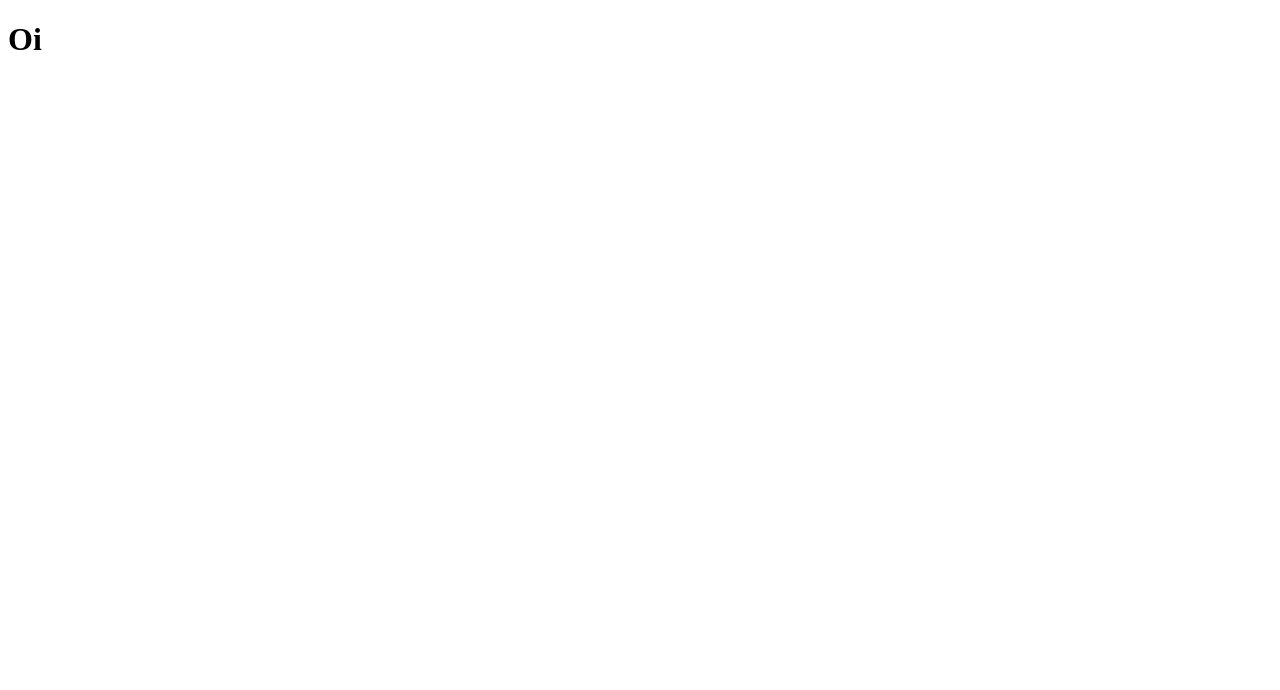
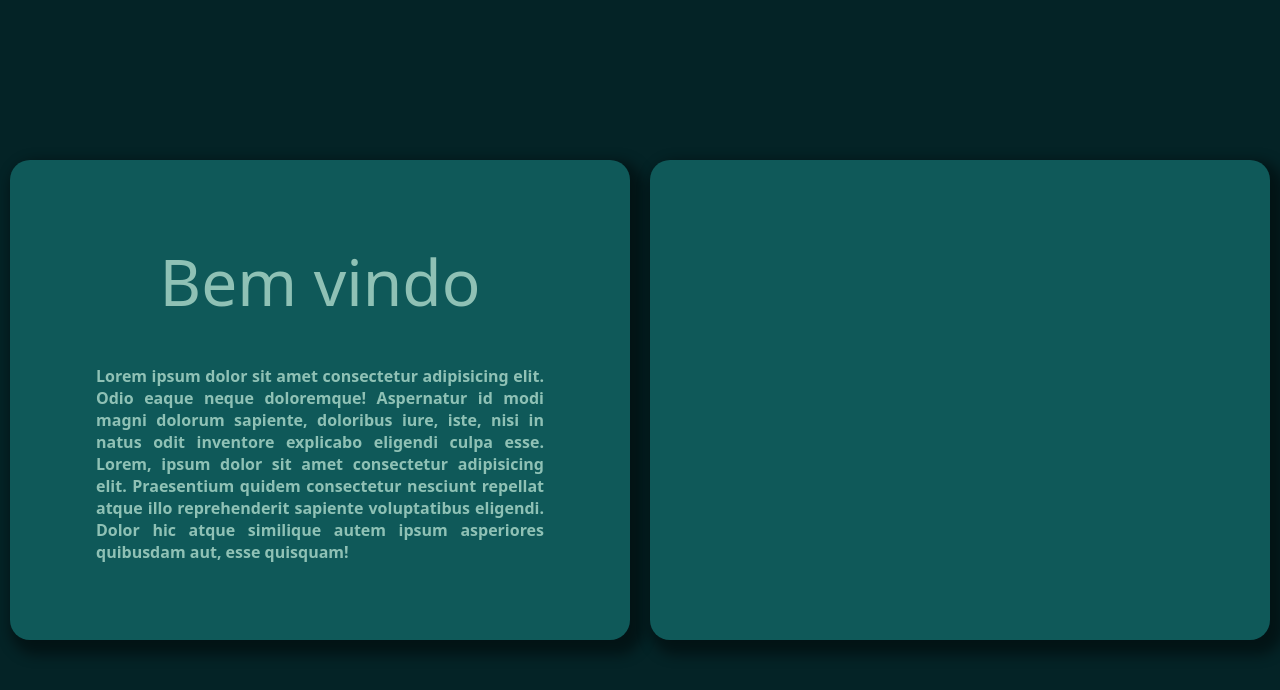
Before and after one commit to Alababir/portifolio, a plain HTML site: page index.html in a window 1280 px wide. Drawn offline with Linux system fonts and the light colour scheme.

Commit message:
Esqueleto do html e css basicão

```diff
--- a/index.html
+++ b/index.html
@@ -1,11 +1,33 @@
 <!DOCTYPE html>
-<html lang="en">
+<html lang="pt-br">
 <head>
     <meta charset="UTF-8">
     <meta name="viewport" content="width=device-width, initial-scale=1.0">
     <title>Document</title>
+    <link rel="stylesheet" href="style.css">
 </head>
 <body>
-    <h1>Oi</h1>
+    <main>
+        <header>
+
+        </header>
+
+            <div class="right">
+                <article>
+                    <h1>Bem vindo</h1>
+                </article>
+                <article>
+                    <p>
+                        Lorem ipsum dolor sit amet consectetur adipisicing elit. Odio eaque neque doloremque! Aspernatur id modi magni dolorum sapiente, doloribus iure, iste, nisi in natus odit inventore explicabo eligendi culpa esse.
+                        Lorem, ipsum dolor sit amet consectetur adipisicing elit. Praesentium quidem consectetur nesciunt repellat atque illo reprehenderit sapiente voluptatibus eligendi. Dolor hic atque similique autem ipsum asperiores quibusdam aut, esse quisquam!
+
+                    </p>
+                </article>
+            </div>
+
+            <div class="left">
+
+            </div>
+    </main>
 </body>
 </html>
--- /dev/null
+++ b/style.css
@@ -0,0 +1,65 @@
+@import url('https://fonts.googleapis.com/css2?family=Roboto:wght@100;300;400;500;700;900&display=swap');
+
+
+:root {
+    --bg-color: #042326;
+    --card-color: #0F5959;
+    --text-color: #8FC1B5;
+}
+
+
+* {
+    font-family: 'Noto Sans', sans-serif;
+    padding: 0;
+    margin: 0;
+}
+
+main {
+    width: 100vw;
+    height: 100vh;
+    background-color: var(--bg-color);
+    display: flex;
+    align-items: center;
+    justify-content: center;
+}
+
+
+.right {
+    background-color: var(--card-color);
+    width: 50vw;
+    height: 60vh;
+    border-radius: 20px;
+    margin: 10px;
+    display: flex;
+    justify-content: center;
+    align-items: center;
+    flex-direction: column;
+    box-shadow: 7px 8px 13px 7px rgba(0, 0, 0, 0.445);
+}
+
+.right h1 {
+    color: var(--text-color);
+    font-weight: 100;
+    font-size: 4em;
+    margin-bottom: 40px;
+}
+
+.right p {
+    color: var(--text-color);
+    width: 35vw;
+    font-weight: 600;
+    text-align: justify;
+}
+
+.left {
+    background-color: var(--card-color);
+    width: 50vw;
+    height: 60vh;
+    border-radius: 20px;
+    margin: 10px;
+    box-shadow: 7px 8px 13px 7px rgba(0, 0, 0, 0.445);
+   /* display: flex;
+    justify-content: center;
+    align-items: center;*/
+
+}
```
